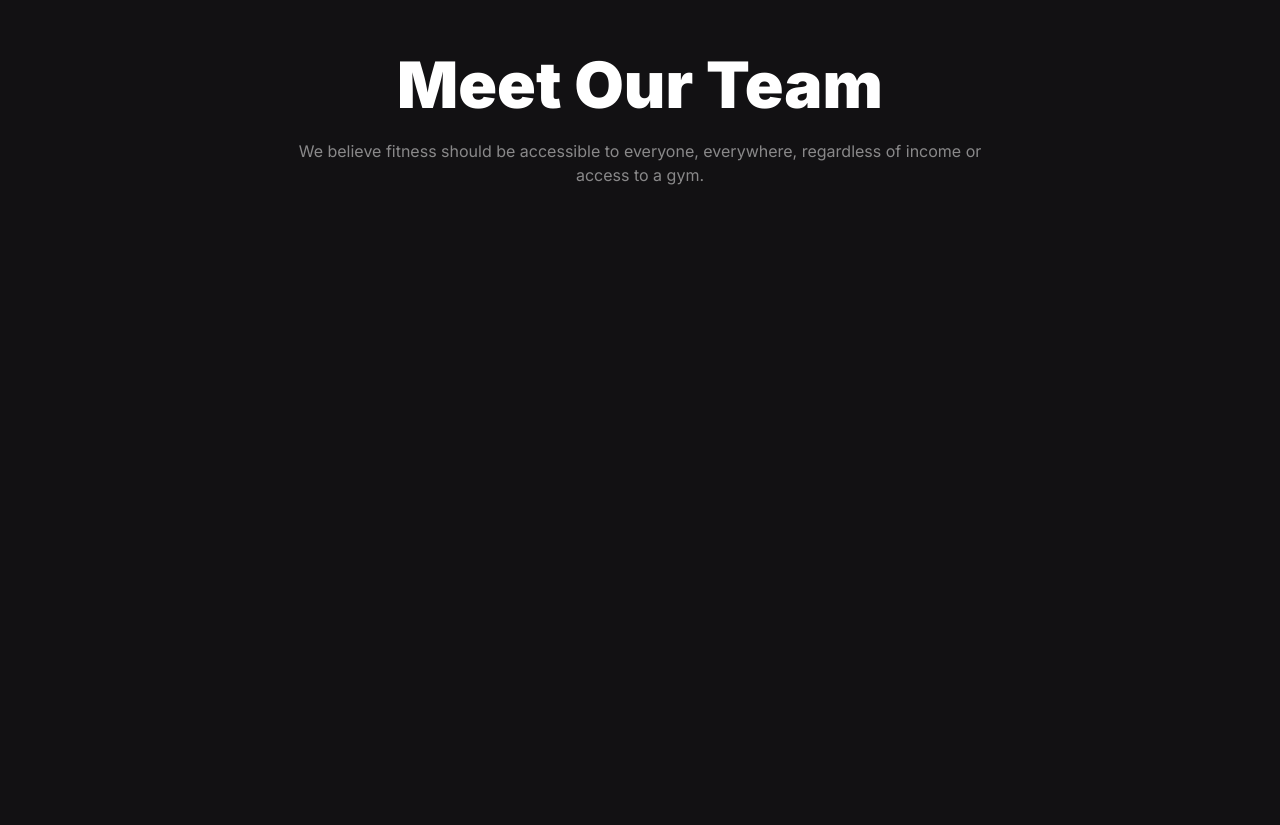
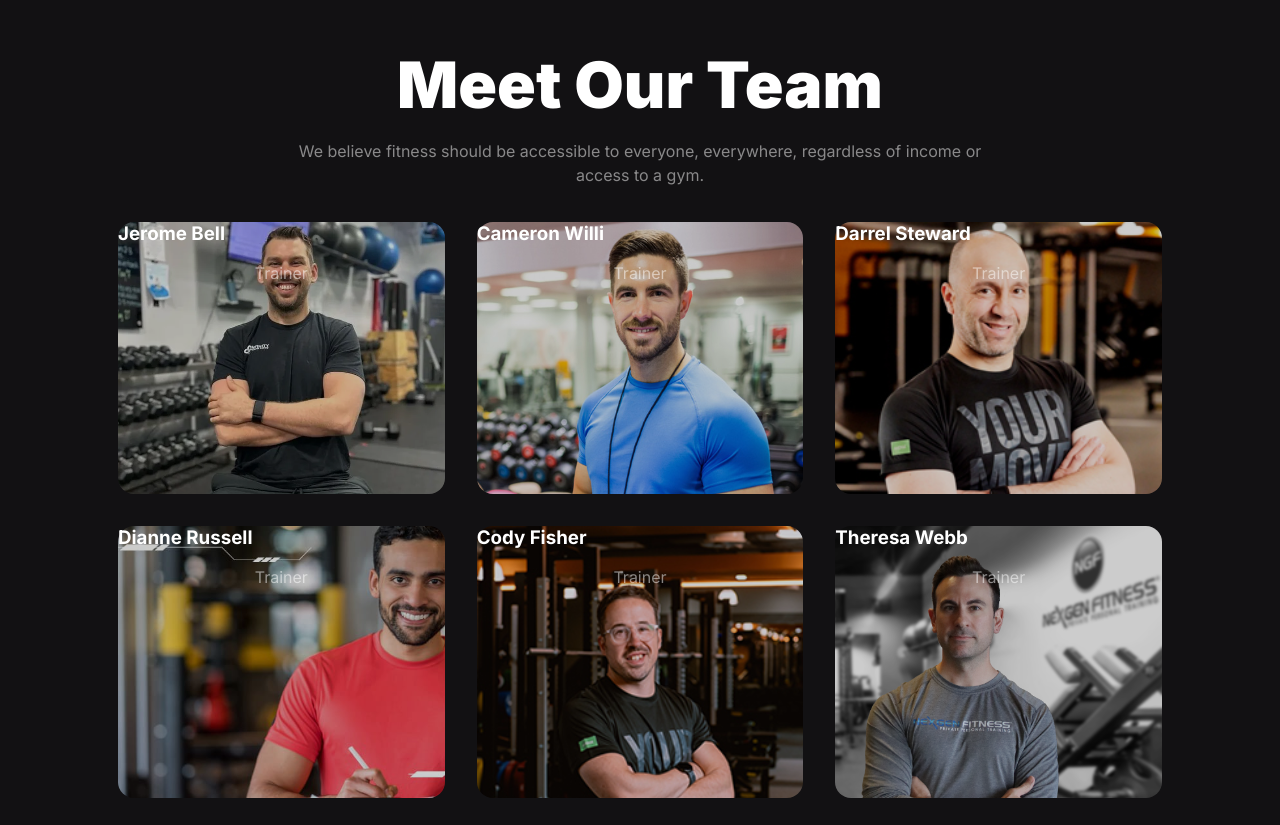
Before and after one commit to mahdihasan333/assignment--02, a plain HTML site: page index.html in a window 1280 px wide. Shown: the part 2484-3309 px from the top of the page. Before the commit the page ends 2671 px from the top, so only its background shows below. Drawn offline with Linux system fonts and the light colour scheme; a web font is replaced by a local one.

Commit message:
added team section images

```diff
--- a/index.html
+++ b/index.html
@@ -207,6 +207,33 @@
         <h1>Meet Our Team</h1>
         <p>We believe fitness should be accessible to everyone, everywhere, regardless of income or access to a gym.</p>
       </div>
+
+      <div class="team-img-container">
+        <div id="first-img" class="team-img">
+          <h3>Jerome Bell</h3>
+          <p>Trainer</p>
+        </div>
+        <div id="second-img" class="team-img">
+          <h3>Cameron Willi</h3>
+          <p>Trainer</p>
+        </div>
+        <div id="third-img" class="team-img">
+          <h3>Darrel Steward</h3>
+          <p>Trainer</p>
+        </div>
+        <div id="fourth-img" class="team-img">
+          <h3>Dianne Russell</h3>
+          <p>Trainer</p>
+        </div>
+        <div id="fifth-img" class="team-img">
+          <h3>Cody Fisher</h3>
+          <p>Trainer</p>
+        </div>
+        <div id="sixth-img" class="team-img">
+          <h3>Theresa Webb</h3>
+          <p>Trainer</p>
+        </div>
+      </div>
     </section>
   </main>
 
--- a/styles/style.css
+++ b/styles/style.css
@@ -403,7 +403,9 @@ td {
   margin-top: 2rem;
 }
 
-form input, select, option {
+form input,
+select,
+option {
   padding: 12px 40px 12px 20px;
   border: none;
   border-radius: 8px;
@@ -436,6 +438,58 @@ form input, select, option {
   margin-top: 1rem;
   text-align: center;
   width: 85%;
+}
+
+
+
+.team-img-container {
+  padding: 1.7rem;
+  margin-top: 0.5rem;
+  display: grid;
+  grid-template-columns: repeat(3, 1fr);
+  gap: 2rem;
+}
+
+.team-img {
+  width: 326.67px;
+  height: 272px;
+  border-radius: 1rem;
+}
+
+#first-img {
+  background: rgba(0, 0, 0, 0.2) url(../images/trainer1.png);
+  background-size: cover;
+  background-blend-mode: overlay;
+}
+
+#second-img {
+  background: rgba(0, 0, 0, 0.2) url(../images/trainer2.png);
+  background-size: cover;
+  background-blend-mode: overlay;
+}
+
+#third-img {
+  background: rgba(0, 0, 0, 0.2) url(../images/trainer3.png);
+  background-size: cover;
+  background-blend-mode: overlay;
+}
+
+#fourth-img {
+  background: rgba(0, 0, 0, 0.2) url(../images/trainer4.png);
+  background-size: cover;
+  background-blend-mode: overlay;
+}
+
+#fifth-img {
+  background: rgba(0, 0, 0, 0.2) url(../images/trainer5.png);
+  background-size: cover;
+  background-blend-mode: overlay;
+}
+
+#sixth-img {
+  background: rgba(0, 0, 0, 0.2) url(../images/trainer6.png);
+  background-size: cover;
+  background-blend-mode: overlay;
 }
 
 
```
